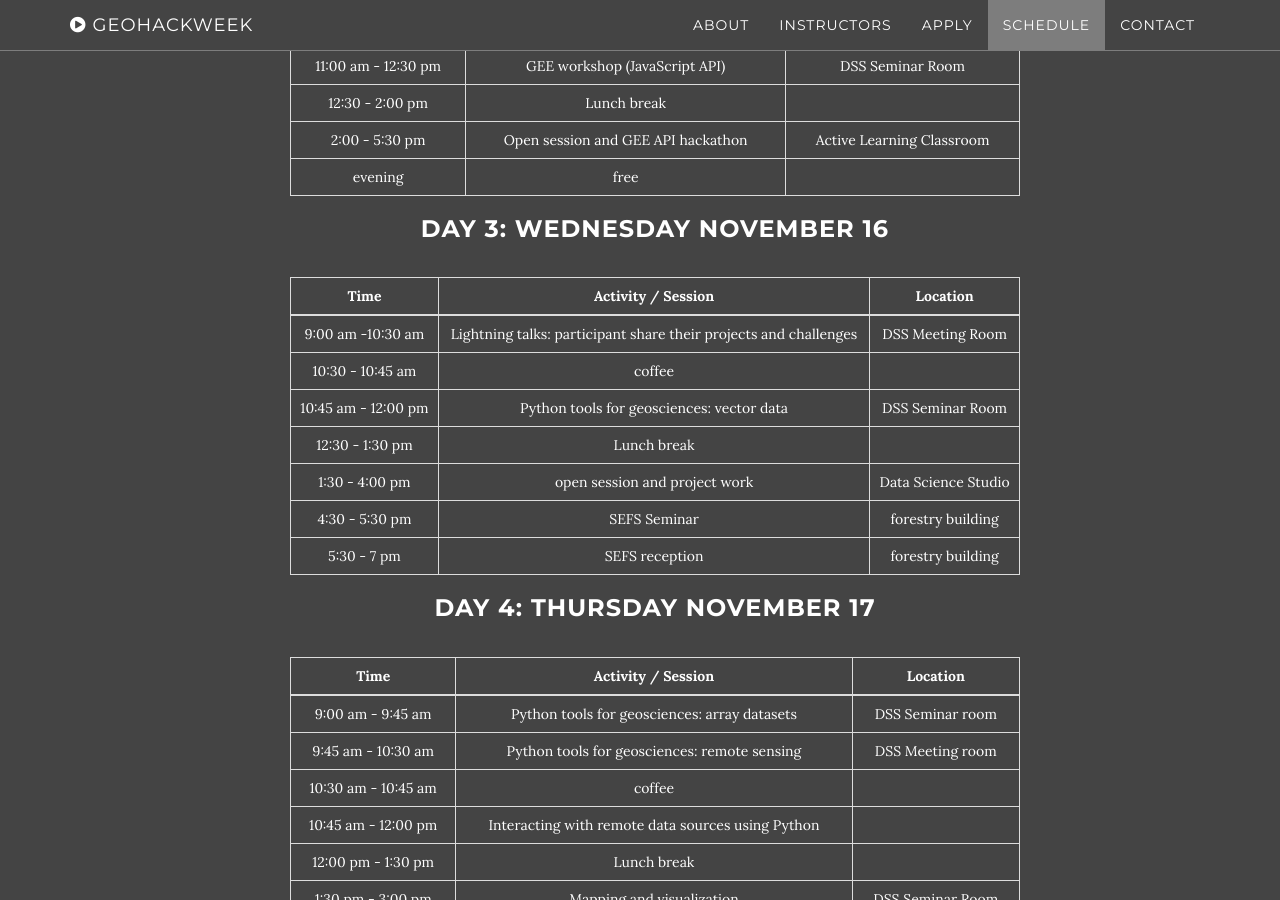
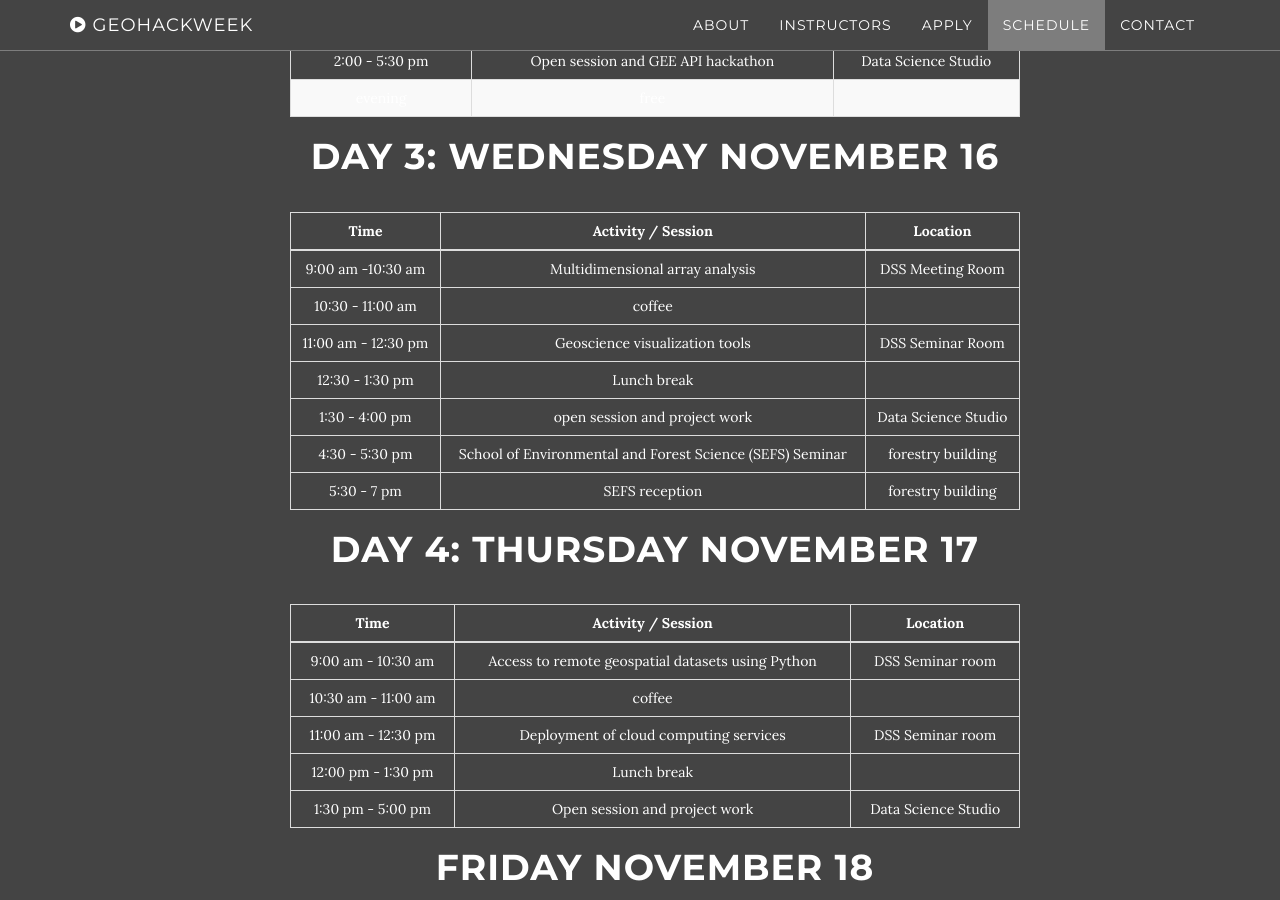
Before and after one commit to geohackweek/geohackweek.github.io, a Jekyll site: the page built from index.html, in a window 1280 px wide and 900 px high, scrolled down 4084 px. Built offline with Jekyll 4.4.1, drawn with Linux system fonts in a browser that asks for light colours; some of the changed text lies outside the part shown.

Commit message:
updated schedule

```diff
--- a/_includes/download.html
+++ b/_includes/download.html
@@ -4,12 +4,12 @@
             <div class="container">
                 <div class="col-lg-8 col-lg-offset-2">
                     <h2>Geohackweek 2016 Application</h2>
-                    <h3>Deadline: Oct 1, 2016</h3>
+                    <h3>Deadline: September 15, 2016</h3>
                        <!-- eventbrite will come after
                             <h3><a href="https://www.eventbrite.com/" class="btn btn-default btn-lg">Registration</a></h3>
                        -->
                         <h3><a href="https://form.jotform.com/62066401500138" class="btn btn-default btn-lg">Application Form</a></h3>
-                    <h3>Successful applicants will be contacted after Oct 1, 2016 to pay $75 registration fee.</h3>
+                    <h3>Successful applicants will be contacted after September 15, 2016 to pay $75 registration fee.</h3>
                 </div>
             </div>
         </div>
--- a/_includes/footer.html
+++ b/_includes/footer.html
@@ -8,11 +8,11 @@
             <div class="col-md-4">
             <a href="http://www.moore.org"><image src="img/MooreFdn.png" width=200></a>
             </div>
-            <div class="col-md-4">
-            <a href="http://sloan.org"><image src="img/SloanLogo.png" width=200></a>
-            </div>
           </div>
             <div class="row">
+                <div class="col-md-4">
+                    <a href="http://sloan.org"><image src="img/SloanLogo.png" width=200></a>
+                </div>
                 <div class="col-md-4">
                     <a href="http://www.cfr.washington.edu/"><image src="img/sefslogo.jpg" width=200></a>
                 </div>
--- a/_includes/schedule.html
+++ b/_includes/schedule.html
@@ -2,8 +2,7 @@
     <section id="schedule" class="container content-section text-center">
         <div class="container">
             <div class="col-lg-8 col-lg-offset-2">
-                <h2>Schedule and Logistics</h2>
-                <h3><a id="DAY_1_Monday_November_14"></a>DAY 1: Monday November 14</h3>
+                <h1><a id="DAY_1_Monday_November_14_0"></a>DAY 1: Monday November 14</h1>
                 <table class="table table-bordered">
                     <thead>
                         <tr>
@@ -15,12 +14,12 @@
                     <tbody>
                         <tr>
                             <td style="text-align:center">9:00 - 9:30 am</td>
-                            <td style="text-align:center">Welcome and team networking activities</td>
+                            <td style="text-align:center">Icebreaker and team networking to share project ideas</td>
                             <td style="text-align:center">Data Science Studio</td>
                         </tr>
                         <tr>
                             <td style="text-align:center">9:30 - 10:30 am</td>
-                            <td style="text-align:center">Introduction to geospatial data science tools</td>
+                            <td style="text-align:center">Introduction to data science tools and frameworks</td>
                             <td style="text-align:center">conference room</td>
                         </tr>
                         <tr>
@@ -60,8 +59,8 @@
                         </tr>
                     </tbody>
                 </table>
-                <h3><a id="DAY_2_Tuesday_November_15_18"></a>DAY 2: Tuesday November 15</h3>
-                <table class="table table-bordered">
+                <h1><a id="DAY_2_Tuesday_November_15_14"></a>DAY 2: Tuesday November 15</h1>
+                <table class="table table-striped table-bordered">
                     <thead>
                         <tr>
                             <th style="text-align:center">Time</th>
@@ -71,14 +70,9 @@
                     </thead>
                     <tbody>
                         <tr>
-                            <td style="text-align:center">9:00 - 10:30 am</td>
-                            <td style="text-align:center">GEE workshop (Python API)</td>
+                            <td style="text-align:center">9:00 am - 10:30 am</td>
+                            <td style="text-align:center">Python tools for geosciences: vector data</td>
                             <td style="text-align:center">DSS Meeting Room</td>
-                        </tr>
-                        <tr>
-                            <td style="text-align:center">9:00 - 10:30 am</td>
-                            <td style="text-align:center">GEE workshop (JavaScript API)</td>
-                            <td style="text-align:center">DSS Seminar Room</td>
                         </tr>
                         <tr>
                             <td style="text-align:center">10:30 - 11:00 am</td>
@@ -103,7 +97,7 @@
                         <tr>
                             <td style="text-align:center">2:00 - 5:30 pm</td>
                             <td style="text-align:center">Open session and GEE API hackathon</td>
-                            <td style="text-align:center">Active Learning Classroom</td>
+                            <td style="text-align:center">Data Science Studio</td>
                         </tr>
                         <tr>
                             <td style="text-align:center">evening</td>
@@ -112,7 +106,7 @@
                         </tr>
                     </tbody>
                 </table>
-                <h3><a id="DAY_3_Wednesday_November_16_31"></a>DAY 3: Wednesday November 16</h3>
+                <h1><a id="DAY_3_Wednesday_November_16_26"></a>DAY 3: Wednesday November 16</h1>
                 <table class="table table-bordered">
                     <thead>
                         <tr>
@@ -124,17 +118,17 @@
                     <tbody>
                         <tr>
                             <td style="text-align:center">9:00 am -10:30 am</td>
-                            <td style="text-align:center">Lightning talks: participant share their projects and challenges</td>
+                            <td style="text-align:center">Multidimensional array analysis</td>
                             <td style="text-align:center">DSS Meeting Room</td>
                         </tr>
                         <tr>
-                            <td style="text-align:center">10:30 - 10:45 am</td>
+                            <td style="text-align:center">10:30 - 11:00 am</td>
                             <td style="text-align:center">coffee</td>
                             <td style="text-align:center"></td>
                         </tr>
                         <tr>
-                            <td style="text-align:center">10:45 am - 12:00 pm</td>
-                            <td style="text-align:center">Python tools for geosciences: vector data</td>
+                            <td style="text-align:center">11:00 am - 12:30 pm</td>
+                            <td style="text-align:center">Geoscience visualization tools</td>
                             <td style="text-align:center">DSS Seminar Room</td>
                         </tr>
                         <tr>
@@ -149,7 +143,7 @@
                         </tr>
                         <tr>
                             <td style="text-align:center">4:30 - 5:30 pm</td>
-                            <td style="text-align:center">SEFS Seminar</td>
+                            <td style="text-align:center">School of Environmental and Forest Science (SEFS) Seminar</td>
                             <td style="text-align:center">forestry building</td>
                         </tr>
                         <tr>
@@ -159,54 +153,7 @@
                         </tr>
                     </tbody>
                 </table>
-                <h3><a id="DAY_4_Thursday_November_17_43"></a>DAY 4: Thursday November 17</h3>
-                <table class="table table-bordered">
-                    <thead>
-                        <tr>
-                            <th style="text-align:center">Time</th>
-                            <th style="text-align:center">Activity / Session</th>
-                            <th style="text-align:center">Location</th>
-                        </tr>
-                    </thead>
-                    <tbody>
-                        <tr>
-                            <td style="text-align:center">9:00 am - 9:45 am</td>
-                            <td style="text-align:center">Python tools for geosciences: array datasets</td>
-                            <td style="text-align:center">DSS Seminar room</td>
-                        </tr>
-                        <tr>
-                            <td style="text-align:center">9:45 am - 10:30 am</td>
-                            <td style="text-align:center">Python tools for geosciences: remote sensing</td>
-                            <td style="text-align:center">DSS Meeting room</td>
-                        </tr>
-                        <tr>
-                            <td style="text-align:center">10:30 am - 10:45 am</td>
-                            <td style="text-align:center">coffee</td>
-                            <td style="text-align:center"></td>
-                        </tr>
-                        <tr>
-                            <td style="text-align:center">10:45 am - 12:00 pm</td>
-                            <td style="text-align:center">Interacting with remote data sources using Python</td>
-                            <td style="text-align:center"></td>
-                        </tr>
-                        <tr>
-                            <td style="text-align:center">12:00 pm - 1:30 pm</td>
-                            <td style="text-align:center">Lunch break</td>
-                            <td style="text-align:center"></td>
-                        </tr>
-                        <tr>
-                            <td style="text-align:center">1:30 pm - 3:00 pm</td>
-                            <td style="text-align:center">Mapping and visualization</td>
-                            <td style="text-align:center">DSS Seminar Room</td>
-                        </tr>
-                        <tr>
-                            <td style="text-align:center">3:00 pm - 6:00 pm</td>
-                            <td style="text-align:center">Open session and project work</td>
-                            <td style="text-align:center">Data Science Studio</td>
-                        </tr>
-                    </tbody>
-                </table>
-                <h3><a id="Friday_November_18_55"></a>DAY 5: Friday November 18</h3>
+                <h1><a id="DAY_4_Thursday_November_17_38"></a>DAY 4: Thursday November 17</h1>
                 <table class="table table-bordered">
                     <thead>
                         <tr>
@@ -218,18 +165,18 @@
                     <tbody>
                         <tr>
                             <td style="text-align:center">9:00 am - 10:30 am</td>
-                            <td style="text-align:center">cloud computing and geospatial web services</td>
+                            <td style="text-align:center">Access to remote geospatial datasets using Python</td>
                             <td style="text-align:center">DSS Seminar room</td>
                         </tr>
                         <tr>
-                            <td style="text-align:center">10:30 am - 10:45 am</td>
+                            <td style="text-align:center">10:30 am - 11:00 am</td>
                             <td style="text-align:center">coffee</td>
                             <td style="text-align:center"></td>
                         </tr>
                         <tr>
-                            <td style="text-align:center">10:45 am - 12:00 pm</td>
-                            <td style="text-align:center">Interactive presentation of project work</td>
-                            <td style="text-align:center">DSS Meeting Room</td>
+                            <td style="text-align:center">11:00 am - 12:30 pm</td>
+                            <td style="text-align:center">Deployment of cloud computing services</td>
+                            <td style="text-align:center">DSS Seminar room</td>
                         </tr>
                         <tr>
                             <td style="text-align:center">12:00 pm - 1:30 pm</td>
@@ -237,13 +184,54 @@
                             <td style="text-align:center"></td>
                         </tr>
                         <tr>
+                            <td style="text-align:center">1:30 pm - 5:00 pm</td>
+                            <td style="text-align:center">Open session and project work</td>
+                            <td style="text-align:center">Data Science Studio</td>
+                        </tr>
+                    </tbody>
+                </table>
+                <h1><a id="Friday_November_18_48"></a>Friday November 18</h1>
+                <table class="table table-bordered">
+                    <thead>
+                        <tr>
+                            <th style="text-align:center">Time</th>
+                            <th style="text-align:center">Activity / Session</th>
+                            <th style="text-align:center">Location</th>
+                        </tr>
+                    </thead>
+                    <tbody>
+                        <tr>
+                            <td style="text-align:center">9:00 am - 10:30 am</td>
+                            <td style="text-align:center">finalizing project work</td>
+                            <td style="text-align:center">DSS Seminar room</td>
+                        </tr>
+                        <tr>
+                            <td style="text-align:center">10:30 am - 11:00 am</td>
+                            <td style="text-align:center">coffee</td>
+                            <td style="text-align:center"></td>
+                        </tr>
+                        <tr>
+                            <td style="text-align:center">11:00 am - 11:30 am</td>
+                            <td style="text-align:center">reproducibility discussion</td>
+                            <td style="text-align:center">DSS Meeting Room</td>
+                        </tr>
+                        <tr>
+                            <td style="text-align:center">11:30 am - 12:30 pm</td>
+                            <td style="text-align:center">team breakout to discover future directions</td>
+                            <td style="text-align:center">DSS Meeting Room</td>
+                        </tr>
+                        <tr>
+                            <td style="text-align:center">12:30 pm - 1:30 pm</td>
+                            <td style="text-align:center">Lunch break</td>
+                            <td style="text-align:center"></td>
+                        </tr>
+                        <tr>
                             <td style="text-align:center">1:30 pm - 4:00 pm</td>
-                            <td style="text-align:center">Unconference</td>
+                            <td style="text-align:center">Project presentations</td>
                             <td style="text-align:center">DSS Seminar Room</td>
                         </tr>
                     </tbody>
                 </table>
-
 
                 <h2>Visit our wiki page for more details on schedule and logistics</h2>
                 <h2><a href="https://github.com/geohackweek/geohackweek.github.io/wiki" class="btn btn-default btn-lg">Geohackweek wiki</a></h2>
```
